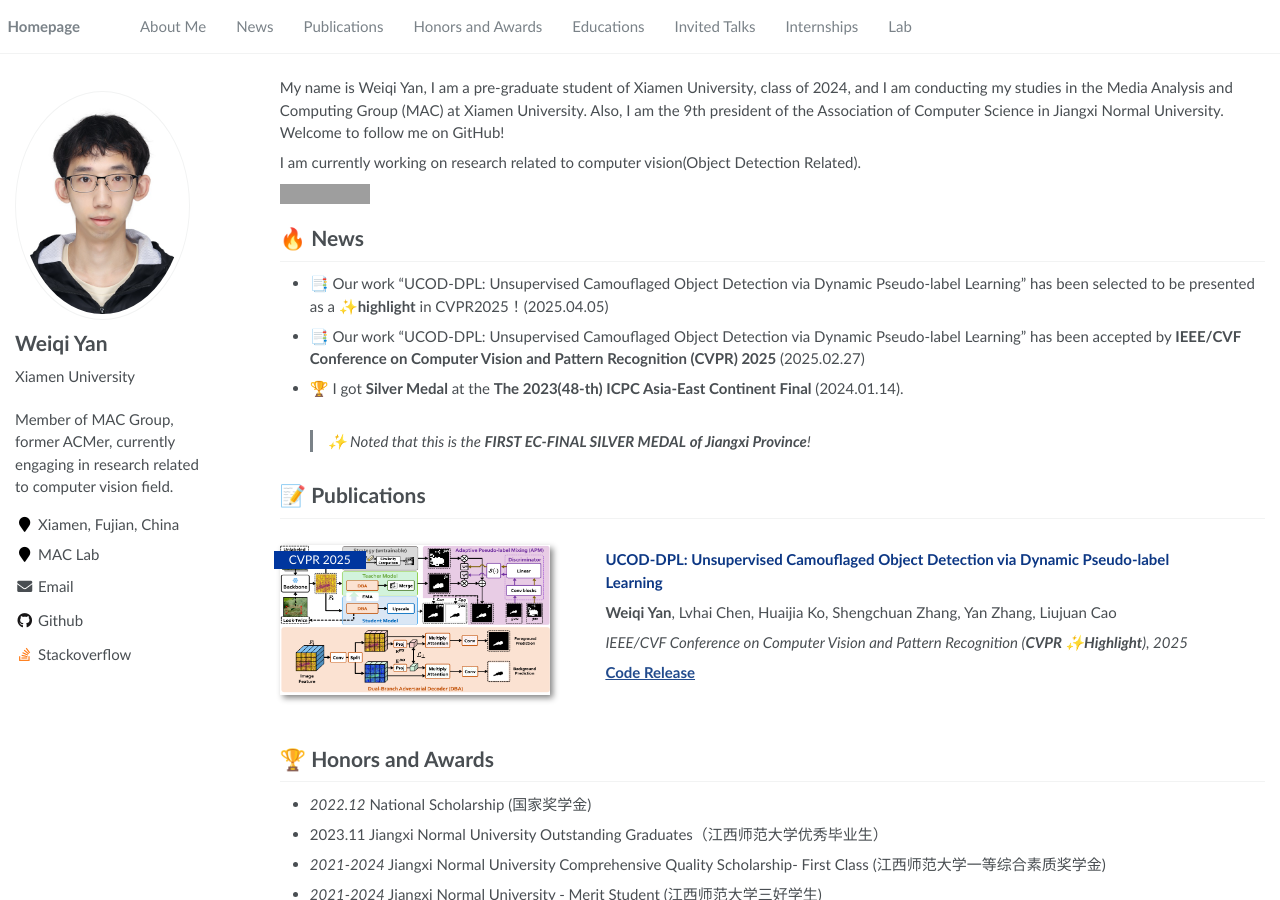
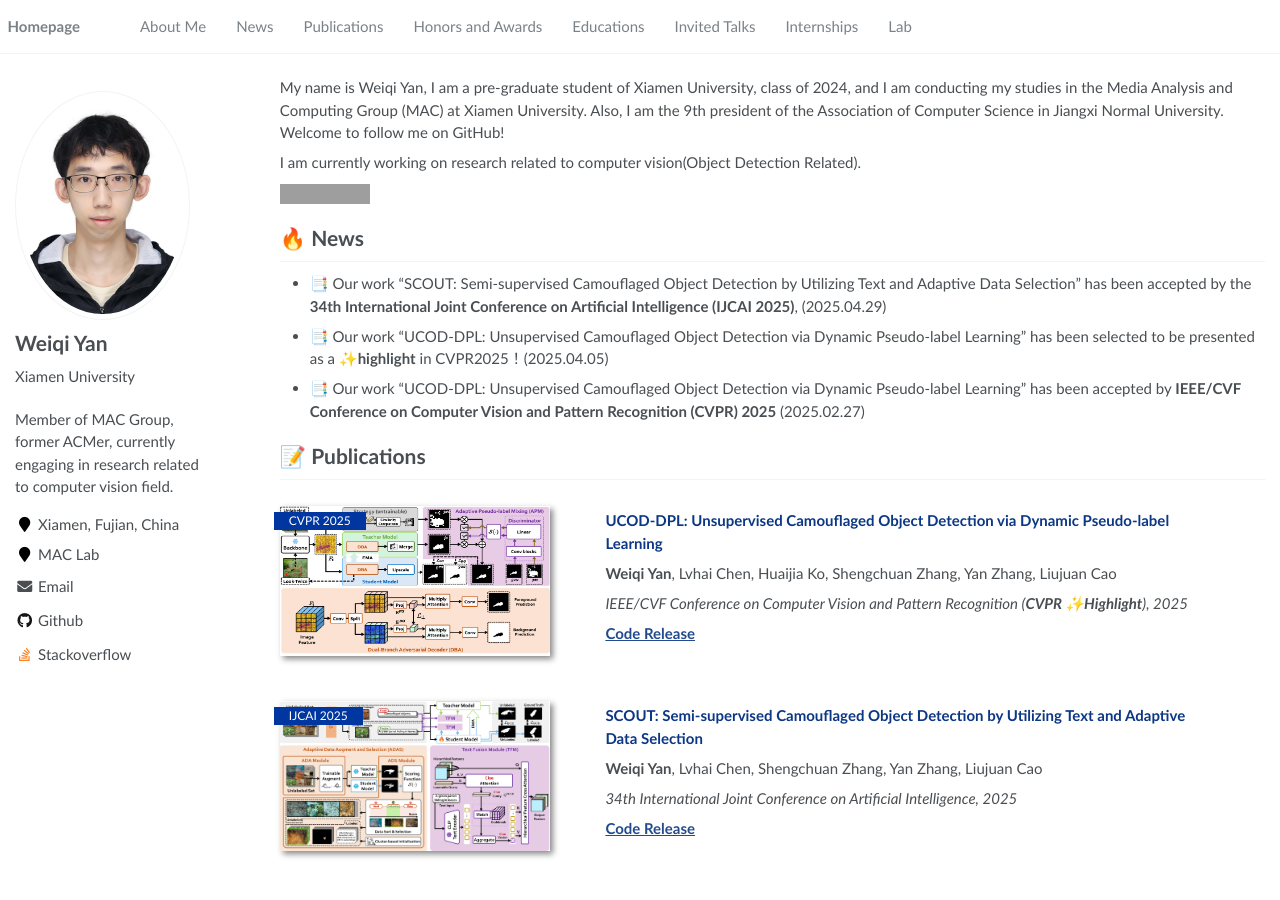
Before and after one commit to Heartfirey/Heartfirey.github.io, a Jekyll site: the page built from _pages/about.md, in a window 1280 px wide and 900 px high. Built offline with Jekyll 4.4.1, drawn with Linux system fonts in a browser that asks for light colours; grey boxes are pictures that could not be loaded.

Commit message:
update information.

```diff
--- a/_pages/about.md
+++ b/_pages/about.md
@@ -24,18 +24,15 @@ I am currently working on research related to computer vision(Object Detection R
 
 # 🔥 News
 
+- 📑 Our work "SCOUT: Semi-supervised Camouflaged Object Detection by Utilizing Text and Adaptive Data Selection" has been accepted by the **34th International Joint Conference on Artificial Intelligence (IJCAI 2025)**, (2025.04.29)
 - 📑 Our work "UCOD-DPL: Unsupervised Camouflaged Object Detection via Dynamic Pseudo-label Learning" has been selected to be presented as a ✨**highlight** in CVPR2025！(2025.04.05)
 - 📑 Our work "UCOD-DPL: Unsupervised Camouflaged Object Detection via Dynamic Pseudo-label Learning" has been accepted by **IEEE/CVF Conference on Computer Vision and Pattern Recognition (CVPR) 2025** (2025.02.27)
-- 🏆 I got **Silver Medal** at the **The 2023(48-th) ICPC Asia-East Continent Final** (2024.01.14).
-
-  > ✨ Noted that this is the **FIRST EC-FINAL SILVER MEDAL** **of Jiangxi Province**!
-  >
 
 # 📝 Publications
 
 <!-- ******************* paper begin ******************* -->
 
-<div class='paper-box'><div class='paper-box-image'><div><div class="badge">CVPR 2025</div><img src='images/paper_face/cvpr2025.png' alt="sym" width="100%"></div></div>
+<div class='paper-box'><div class='paper-box-image'><div><div class="badge">CVPR 2025</div><img src='images/paper_face/cvpr2025_UCOD-DPL.png' alt="sym" width="100%"></div></div>
 <div class='paper-box-text' markdown="1">
 **UCOD-DPL: Unsupervised Camouflaged Object Detection via Dynamic Pseudo-label Learning**
 
@@ -47,6 +44,20 @@ I am currently working on research related to computer vision(Object Detection R
 
 </div>
 </div>
+
+<div class='paper-box'><div class='paper-box-image'><div><div class="badge">IJCAI 2025</div><img src='images/paper_face/ijcai2025_SCOUT.png' alt="sym" width="100%"></div></div>
+<div class='paper-box-text' markdown="1">
+**SCOUT: Semi-supervised Camouflaged Object Detection by Utilizing Text and Adaptive Data Selection**
+
+**Weiqi Yan**, Lvhai Chen, Shengchuan Zhang, Yan Zhang, Liujuan Cao
+
+*34th International Joint Conference on Artificial Intelligence, 2025*
+
+[**Code Release**](https://github.com/Heartfirey/SCOUT)
+
+</div>
+</div>
+
 <!-- ******************* paper end ******************* -->
 
 
```
Also changed, not shown: images/paper_face/cvpr2025_UCOD-DPL.png (renamed from images/paper_face/cvpr2025.png), images/paper_face/ijcai2025_SCOUT.png (added).
